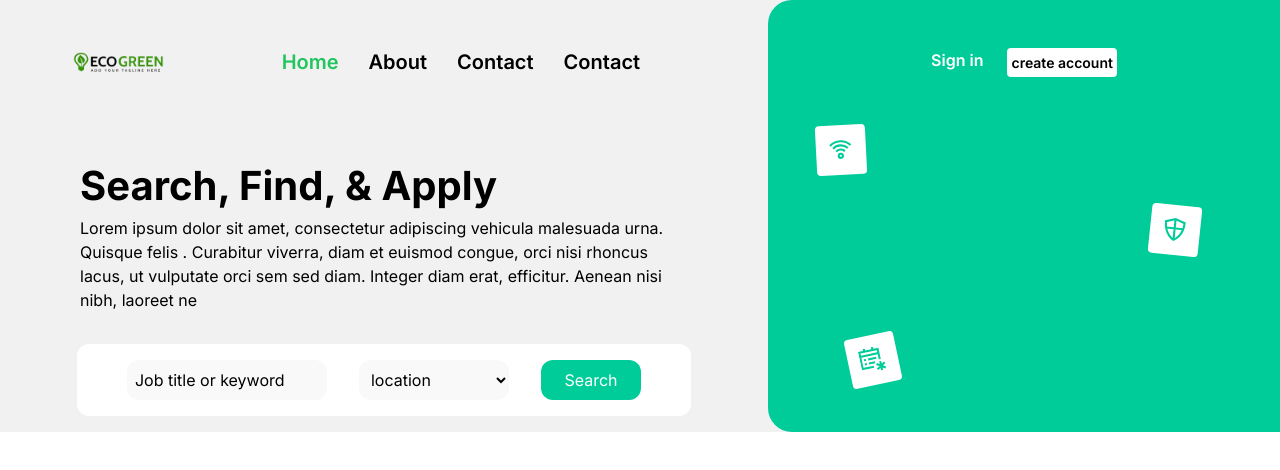
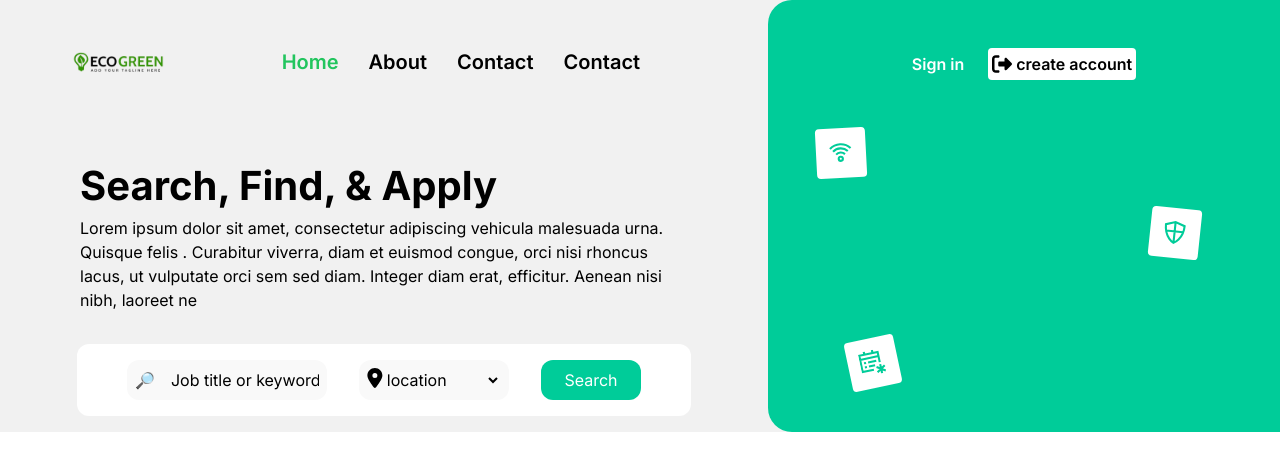
Before and after one commit to Georgeshayek/designpage, a Next.js app: page / in a window 1280 px wide. Shown: the top 470 px of the page. Built offline with nearby package versions, Linux system fonts and the light colour scheme.

Commit message:
second commit

```diff
--- a/package.json
+++ b/package.json
@@ -9,6 +9,9 @@
     "lint": "next lint"
   },
   "dependencies": {
+    "@fortawesome/fontawesome-svg-core": "^6.5.1",
+    "@fortawesome/free-solid-svg-icons": "^6.5.1",
+    "@fortawesome/react-fontawesome": "^0.2.0",
     "next": "14.1.0",
     "react": "^18",
     "react-dom": "^18",
--- a/src/components/Hero/HeroNav/components/searchbar.js
+++ b/src/components/Hero/HeroNav/components/searchbar.js
@@ -1,22 +1,53 @@
-import { GrFormDown } from "react-icons/gr";
-import { GrFormSearch } from "react-icons/gr";
-import { GrLocation } from "react-icons/gr";
+"use client";
+import { FontAwesomeIcon } from "@fortawesome/react-fontawesome";
+import { faMapMarkerAlt } from "@fortawesome/free-solid-svg-icons"; // Import the solid style icon
+import { useState } from "react";
 
+const SearchBar = () => {
+	const [value, setValue] = useState("");
+	const onChangeHandler = (e) => {
+		setValue(e.target.value);
+	};
+	return (
+		<div className="flex bg-white rounded-xl my-4 justify-center mx-auto space-x-8 p-4 w-[80%]">
+			<input
+				className="bg-[#f9f9f9] rounded-xl w-[200px] max-lg:w-[120px] p-2 placeholder-black"
+				placeholder="&#x1F50E;&#xFE0E;	Job title or keyword"
+			/>
+			{!value && (
+				<div className="bg-[#f9f9f9] rounded-xl w-[150px] max-lg:w-[100px] p-2 flex ">
+					<FontAwesomeIcon
+						icon={faMapMarkerAlt}
+						className="w-[20px] h-[20px]"
+					/>
+					<select onChange={onChangeHandler} className="w-[150px] bg-transparent max-lg:w-[110px]">
+						<option disabled hidden selected value="">
 
-
-const SearchBar=()=>{
-    return(
-        <div className="flex bg-white rounded-xl my-4 justify-center mx-auto space-x-8 p-4 w-[80%]">
-            <input className="bg-[#f9f9f9] rounded-xl w-[200px] max-lg:w-[120px] p-2 placeholder-black" placeholder="Job title or keyword"/>
-
-            <select className="bg-[#f9f9f9] rounded-xl w-[150px] max-lg:w-[100px] p-2">
-
-                <option disabled selected value="">location  </option>
-                <option>contact</option>
-                <option>contact</option>
-            </select>
-            <button className="rounded-xl  bg-[#00cc99] w-[100px]  text-white">Search</button>
-        </div>
-    )
-}
-export default SearchBar
+							location
+						</option>
+						<option value="about">About</option>
+						<option value="contact">contact</option>
+						<option value="small">small</option>
+						<option value="text">text</option>
+					</select>
+				</div>
+			)}
+			{value && (
+				<select
+					className="bg-[#f9f9f9] rounded-xl w-[150px] max-lg:w-[110px] p-2"
+					value={value}
+					onChange={onChangeHandler}
+				>
+					<option value="about">About</option>
+					<option value="contact">contact</option>
+					<option value="small">small</option>
+					<option value="text">text</option>
+				</select>
+			)}
+			<button className="rounded-xl  bg-[#00cc99] w-[100px]  text-white">
+				Search
+			</button>
+		</div>
+	);
+};
+export default SearchBar;
--- a/src/components/Hero/HeroSign/components/signNav.js
+++ b/src/components/Hero/HeroSign/components/signNav.js
@@ -1,10 +1,12 @@
 const { default: Link } = require("next/link")
+import { FontAwesomeIcon } from "@fortawesome/react-fontawesome"
+import { faSignOutAlt } from "@fortawesome/free-solid-svg-icons"; // Import the solid style icon
 
 const SignNav=()=>{
     return(
-        <div className="flex justify-center space-x-6 my-10 p-2 max-lg:hidden ">
+        <div className="flex justify-center items-center space-x-6 my-10 p-2 max-lg:hidden ">
             <Link href="/" className="font-semibold text-white"> Sign in</Link>
-            <button className=" bg-white rounded font-semibold text-[14px] p-1">create account</button>
+            <button className=" bg-white rounded font-semibold text-[16px] p-1 flex items-center"> <FontAwesomeIcon icon={faSignOutAlt} className="w-[20px] h-[20px] mr-1"/>create account </button>
 
         </div>
     )
```
Also changed, not shown: 1 other file (tests, documents, lock files or other folders).
